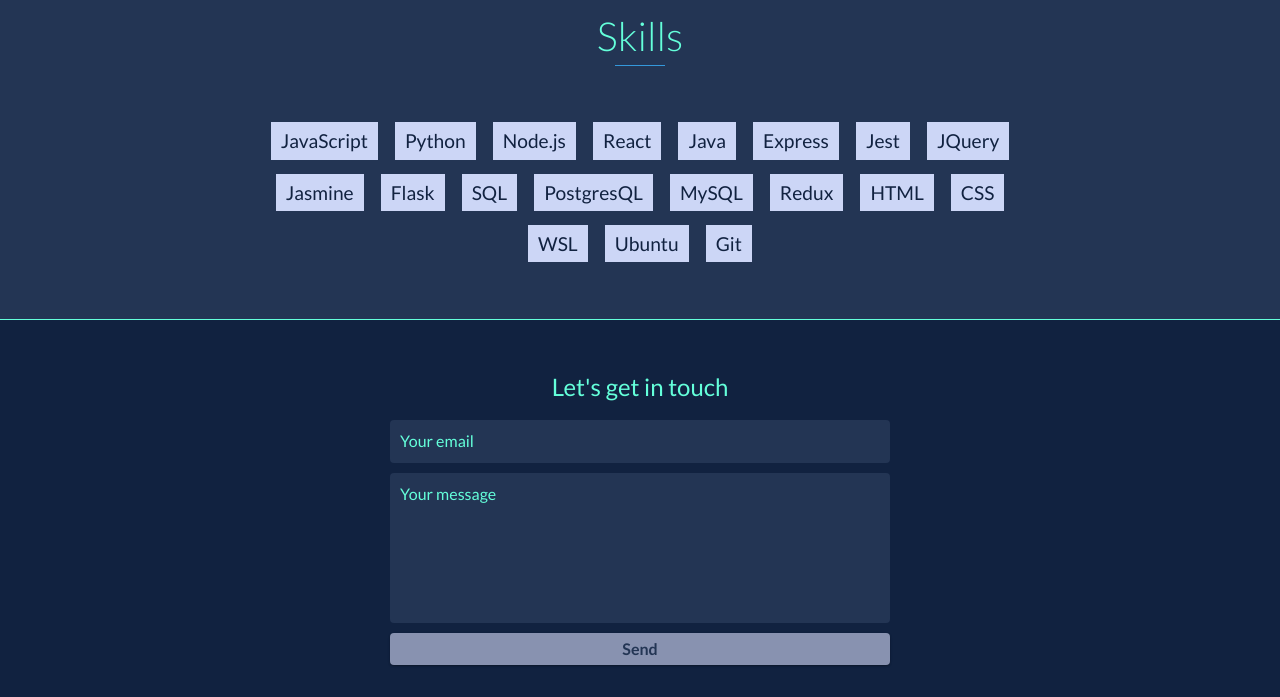
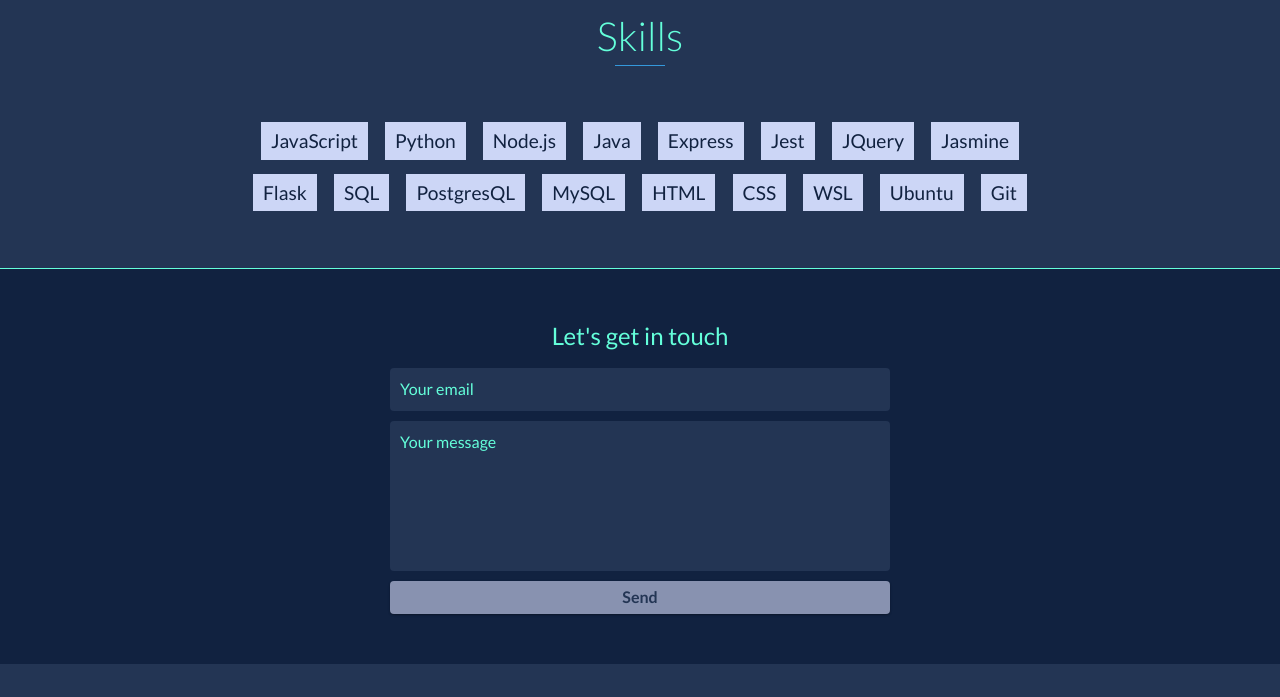
Before and after one commit to Doug824/Doug-Hagan-Portfolio, a website: page index.html in a window 1280 px wide. Shown: the part 4580-5277 px from the top of the page. Drawn offline with nearby package versions, Linux system fonts and the light colour scheme.

Commit message:
adjusted skills

```diff
--- a/index.html
+++ b/index.html
@@ -257,7 +257,6 @@
             <li>JavaScript</li>
             <li>Python</li>
             <li>Node.js</li>
-            <li>React</li>
             <li>Java</li>
             <li>Express</li>
             <li>Jest</li>
@@ -267,7 +266,6 @@
             <li>SQL</li>
             <li>PostgresQL</li>
             <li>MySQL</li>
-            <li>Redux</li>
             <li>HTML</li>
             <li>CSS</li>
             <li>WSL</li>
```
